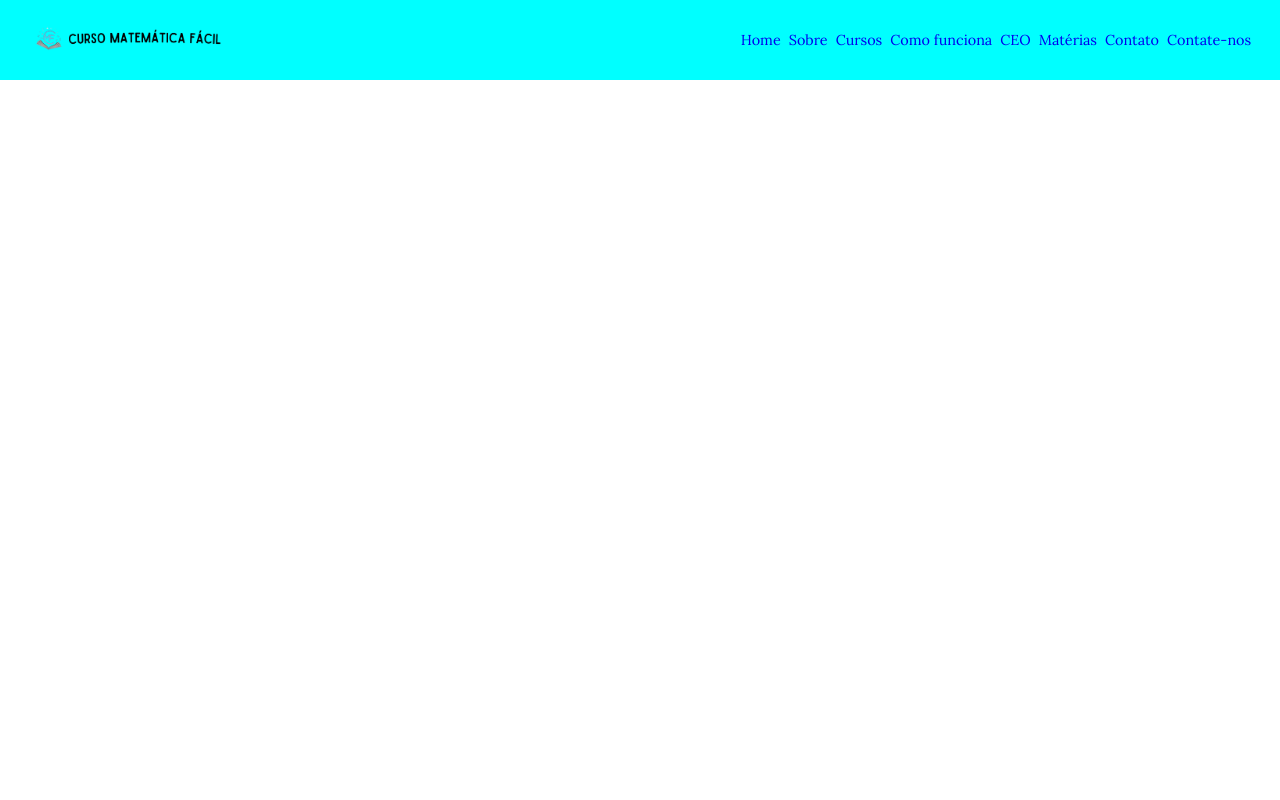
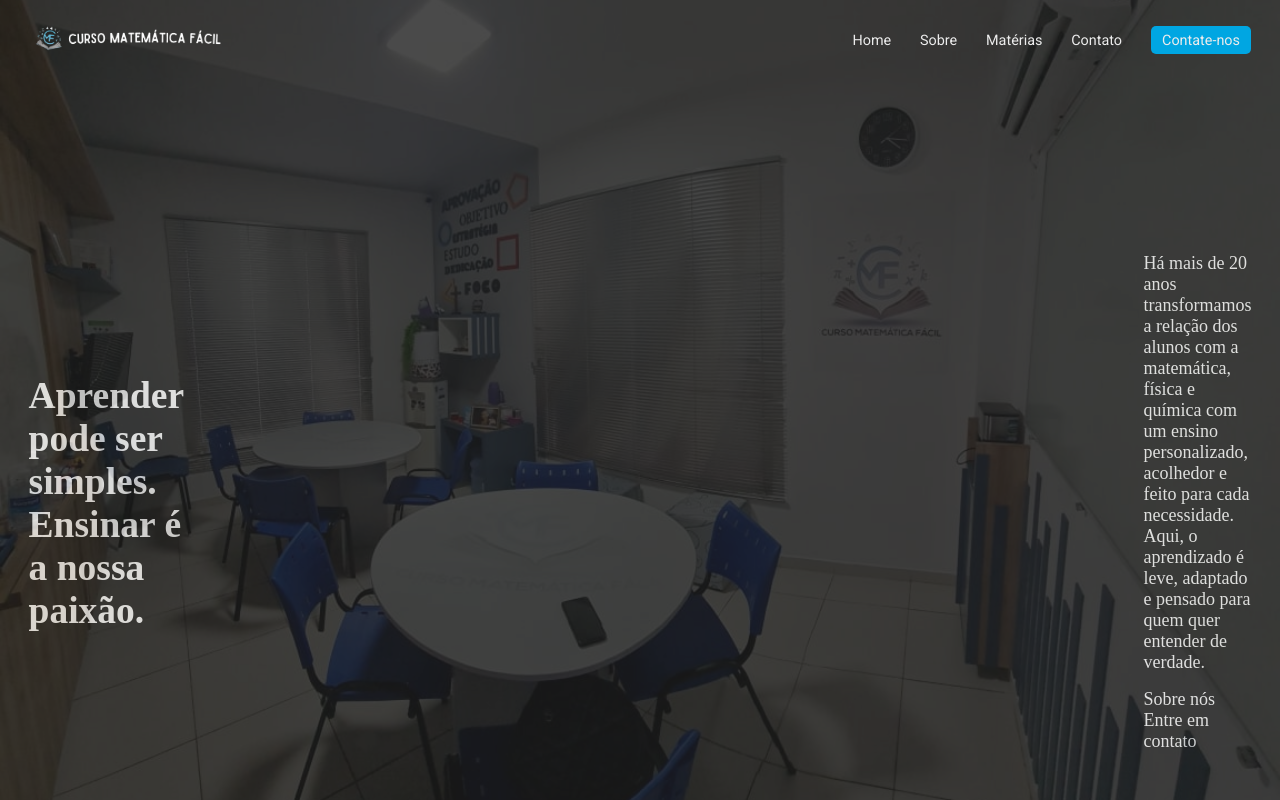
Before and after one commit to teuaraujoo/CMF, a plain HTML site: page index.html in a window 1280 px wide. Drawn offline with nearby package versions, Linux system fonts and the light colour scheme.

Commit message:
hero section

```diff
--- a/index.html
+++ b/index.html
@@ -44,14 +44,14 @@
 
             <nav class="nav-bar">
                 <div class="lado-esquerdo">
-                    <a href="#"><img src="./src/images/logotipo-preta.png" alt="Logotipo CMF"></a>
+                    <a href="#"><img src="./src/images/logotipo-branca.png" alt="Logotipo CMF"></a>
                 </div>
                 <div class="lado-direito">
                     <a href="#">Home</a>
                     <a href="#">Sobre</a>
-                    <a href="#">Cursos</a>
-                    <a href="#">Como funciona</a>
-                    <a href="#">CEO</a>
+                    <!-- <a href="#">Cursos</a> -->
+                    <!-- <a href="#">Como funciona</a> -->
+                    <!-- <a href="#">CEO</a> -->
                     <a href="#">Matérias</a>
                     <a href="#">Contato</a>
                     <div class="contate">
@@ -59,6 +59,20 @@
                     </div>
                 </div>
             </nav>
+
+            <div class="hero-content">
+                <div class="titulo-hero">
+                    <h1>Aprender pode ser simples. Ensinar é a nossa paixão.</h1>
+                </div>
+                <div class="descricao-hero">
+                    <p>Há mais de 20 anos transformamos a relação dos alunos com a matemática, física e química com um ensino personalizado, acolhedor e feito para cada necessidade. Aqui, o aprendizado é leve, adaptado e pensado para quem quer entender de verdade.</p>
+                    <div class="botao-descricao">
+                        <a href="#">Sobre nós</a>
+                        <a href="#">Entre em contato</a>
+                    </div>
+                </div>
+            </div>
+
         </section>
 
         <!-- ABOUT US -->
--- a/src/styles/styles.css
+++ b/src/styles/styles.css
@@ -13,12 +13,13 @@ body, html {
 }
 
 :root {
-    --cor-primaria: ;
-    --cor-secundaria: ;
-    --cor-tercearia: ;
+    --cor-neutra1: rgb(29, 29, 29);
+    --cor-neutra2: rgb(236, 236, 236);
+    --cor-primaria: #00a6e2;
+    --cor-secundaria: #76B4CA;
+    --cor-tercearia: #e6f4f1;
     --font-primaria: 'Lora';
     --font-secundaria: 'Roboto';
-    --scale1: (1.1);
     --espacamento1: 1.8rem;
     --espacamento2: ;
 }
@@ -28,11 +29,11 @@ body, html {
     width: 100%;
     position: absolute;
     top: 0;
-    background-color: aqua;
     display: flex;
     align-items: center;
     justify-content: space-between;
     padding: 0rem 1.8rem 0rem 1.8rem;
+    z-index: 3;
 }
 
 .lado-esquerdo img {
@@ -42,19 +43,73 @@ body, html {
 .lado-direito {
     display: flex;
     align-items: center;
-    gap: 0.5rem;
+    gap: var(--espacamento1);
 }
 
 .lado-direito a {
     text-decoration: none;
-    font-family: var(--font-primaria);
+    font-family: var(--font-secundaria);
     font-size: 0.9rem;
+    color: var(--cor-neutra2);
+}
+
+.contate a {
+    display: inline-block;
+    border: none;
+    border-radius: 5px;
+    padding: 0.4em 0.7rem;
+    background-color: var(--cor-primaria);
+    transition: all 0.3s ease-in-out;
+}
+
+.contate a:hover {
+    transform: scale(0.95);
 }
 
 #hero {
     width: 100%;
     height: 100vh;
     display: flex;
+    align-items: end;
+    justify-content: center;
+    background-color: var(--cor-neutra1);
+    z-index: 3;
+}
+
+#hero::before {
+    content: "";
+    background: url(../images/fotosala2.jpeg) no-repeat center/cover;
+    height: 100vh;
+    width: 100%;
+    position: absolute;
+    opacity: 0.2;
+    z-index: 1;
+    pointer-events: none;
+}
+
+.hero-content {
+    display: flex;
     align-items: center;
-    justify-content: center;
+    margin: 0rem 1.8rem 3rem 1.8rem;
+    gap: 60rem;
+    color: var(--cor-neutra2);
 }
+
+.titulo-hero{
+    max-width: 400px;
+    font-size: 25px;
+}
+
+.descricao-hero {
+    max-width: 500px;
+    font-size: 18px;
+}
+
+.botao-descricao {
+    margin-top: 1rem;
+}
+
+.botao-descricao a{
+    text-decoration: none;
+    color: var(--cor-neutra2);
+}
```
Also changed, not shown: .marscode/deviceInfo.json (added).
